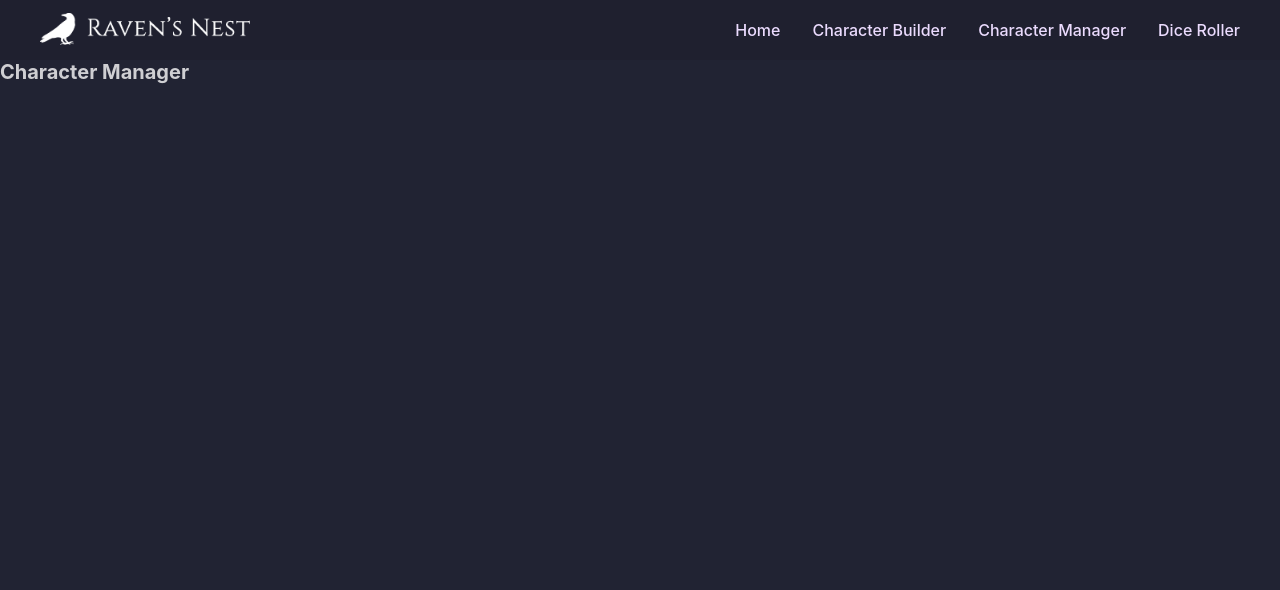
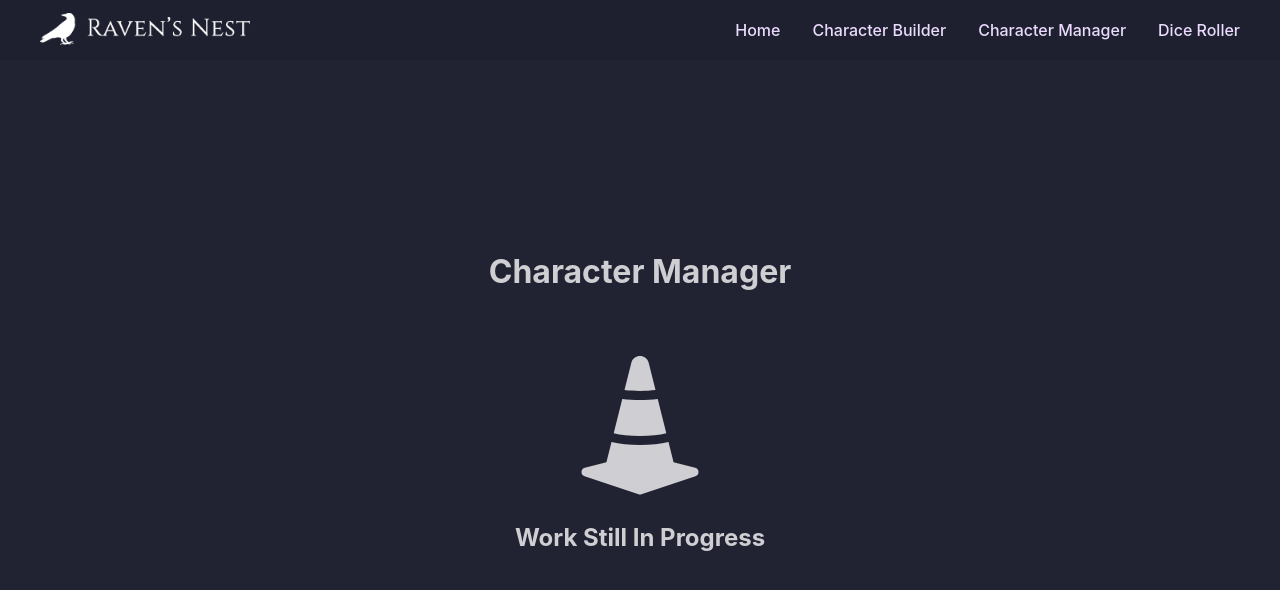
Before and after one commit to carloshenrgin/ravens-nest, a React (Create React App) app: page /charactermanager in a window 1280 px wide. Shown: the top 590 px of the page. Built offline with nearby package versions, Linux system fonts and the light colour scheme.

Commit message:
feat: WIP Component implemented for pages that weren't developed yet

```diff
--- /dev/null
+++ b/src/components/WIP.jsx
@@ -0,0 +1,19 @@
+import { ConeStriped } from "react-bootstrap-icons";
+
+function WIP() {
+  return (
+    <div
+      style={{
+        display: "flex",
+        flexDirection: "column",
+        alignItems: "center",
+        gap: "2.4rem",
+      }}
+    >
+      <ConeStriped size={144} />
+      <h2 style={{ fontSize: "2.4rem" }}>Work Still In Progress</h2>
+    </div>
+  );
+}
+
+export default WIP;
--- a/src/routes/CharacterBuilder.jsx
+++ b/src/routes/CharacterBuilder.jsx
@@ -1,7 +1,19 @@
+import WIP from "../components/WIP";
+
 function CharacterBuilder() {
   return (
-    <div>
-      <h1>Character Builder</h1>
+    <div
+      style={{
+        display: "flex",
+        flexDirection: "column",
+        alignItems: "center",
+        justifyContent: "center",
+        gap: "6.4rem",
+        marginTop: "24vh",
+      }}
+    >
+      <h1 style={{ fontSize: "3.2rem" }}>Character Builder</h1>
+      <WIP />
     </div>
   );
 }
--- a/src/routes/CharacterManager.jsx
+++ b/src/routes/CharacterManager.jsx
@@ -1,7 +1,19 @@
+import WIP from "../components/WIP";
+
 function CharacterManager() {
   return (
-    <div>
-      <h1>Character Manager</h1>
+    <div
+      style={{
+        display: "flex",
+        flexDirection: "column",
+        alignItems: "center",
+        justifyContent: "center",
+        gap: "6.4rem",
+        marginTop: "24vh",
+      }}
+    >
+      <h1 style={{ fontSize: "3.2rem" }}>Character Manager</h1>
+      <WIP />
     </div>
   );
 }
```
